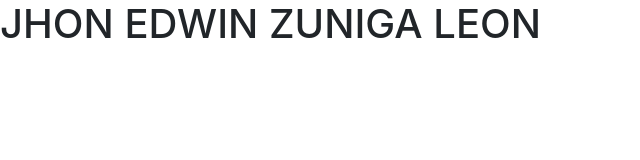
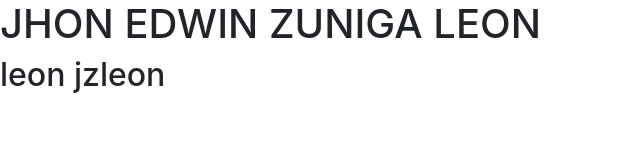
Before and after one commit to leonjzleon/jzleon-Lenguaje-git, a plain HTML site: page index.html in a window 1280 px wide. Shown: the whole page, without its empty margins (0-640 px from the left). Drawn offline with nearby package versions, Linux system fonts and the light colour scheme.

Commit message:
agregue sustitulo al index

```diff
--- a/index.html
+++ b/index.html
@@ -10,5 +10,6 @@
 </head>
 <body>
     <h1>JHON EDWIN ZUNIGA LEON</h1>
+    <h2>leon jzleon</h2>
 </body>
 </html>
```
